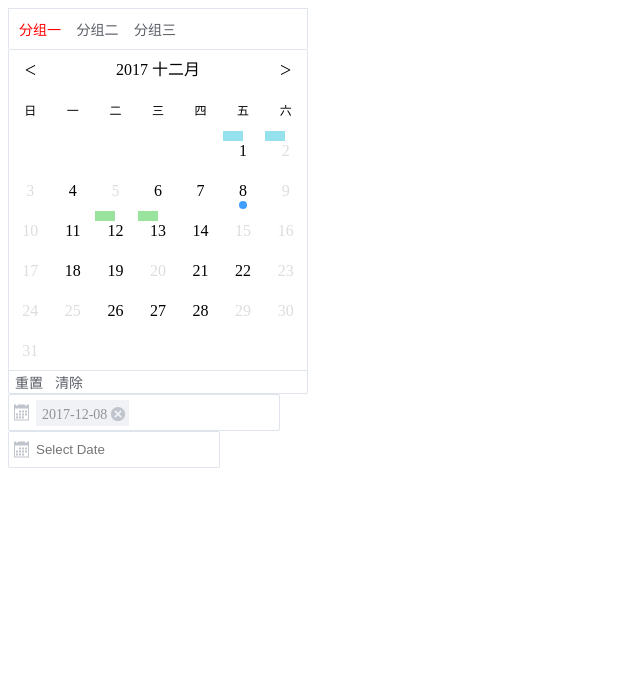
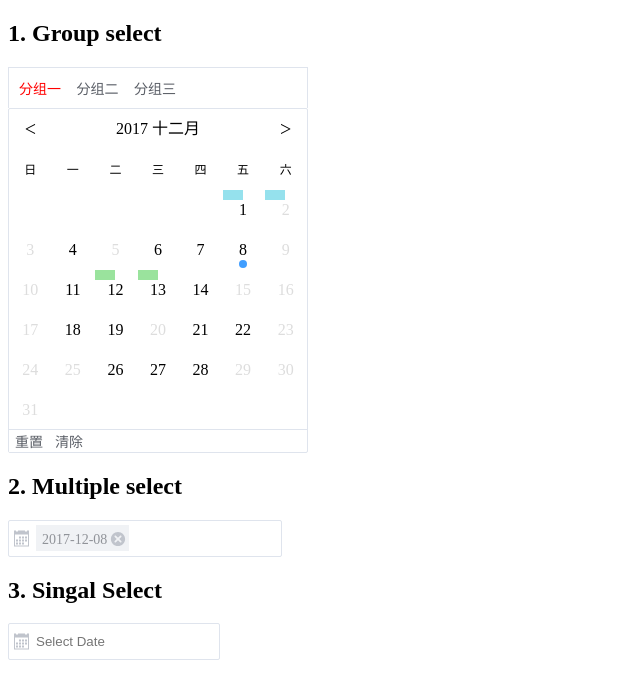
Before and after one commit to ShowJoy/vue-datepicker-freedom, a Vue app: page / in a window 1280 px wide. Shown: the top 698 px of the page, without its empty margins (0-640 px from the left). Built offline with nearby package versions, Linux system fonts and the light colour scheme.

Commit message:
fix bug of select date

```diff
--- a/src/app.vue
+++ b/src/app.vue
@@ -1,5 +1,6 @@
 <template>
   <div>
+    <h2>1. Group select</h2>
     <date-picker inline v-model="date"
       :format="format"
       showTool
@@ -10,9 +11,9 @@
       :disabled="disabled"
       @selected="changeDate">
     </date-picker>
-    <br/>
+    <h2>2. Multiple select</h2>
     <date-picker clearable calendarButton showTool :height="35" @selected="changeDate" placeholder="Select Date" :format="format" v-model="date1"></date-picker>
-    <br/>
+    <h2>3. Singal Select</h2>
     <date-picker placeholder="Select Date" clearable @selected="changeDate" v-model="date2"></date-picker>
   </div>
 </template>
@@ -26,17 +27,17 @@ export default {
   data() {
     return {
       date2: '',
-      date1: [new Date(2017, 11, 8).setHours(0, 0, 0, 0)],
-      date: [new Date(2017, 11, 8).setHours(0, 0, 0, 0)],
+      date1: [+new Date(2017, 11, 8)],
+      date: [+new Date(2017, 11, 8)],
       format: 'yyyy-MM-dd',
       dayGroups: [{
         type: 1,
         class: 'picker-group1',
-        days: [new Date(2017, 11, 12).setHours(0, 0, 0, 0), new Date(2017, 11, 13).setHours(0, 0, 0, 0)]
+        days: [+new Date(2017, 11, 12), +new Date(2017, 11, 13)]
       }, {
         type: 2,
         class: 'picker-group2',
-        days: [new Date(2017, 11, 1).setHours(0, 0, 0, 0), new Date(2017, 11, 2).setHours(0, 0, 0, 0)]
+        days: [+new Date(2017, 11, 1), +new Date(2017, 11, 2).setHours(0, 0, 0, 0)]
       }, {
         type: 3,
         class: 'picker-group3',
--- a/src/component/date-picker.vue
+++ b/src/component/date-picker.vue
@@ -72,7 +72,7 @@
                   :key="day.timestamp"
                   track-by="timestamp"
                   v-bind:class="dayClasses(day)"
-                  @click="selectDate(day)">{{ day.date }}</span>
+                  @click="selectDate(day)"><label>{{ day.date }}</label></span>
             </div>
           </div>
         </template>
@@ -96,7 +96,7 @@
               :key="month.timestamp"
               track-by="timestamp"
               v-bind:class="{ 'selected': month.isSelected, 'disabled': month.isDisabled }"
-              @click.stop="selectMonth(month)">{{ month.month }}</span>
+              @click.stop="selectMonth(month)"><label>{{ month.month }}</label></span>
           </div>
         </template>
 
@@ -116,7 +116,7 @@
               :key="year.timestamp"
               track-by="timestamp"
               v-bind:class="{ 'selected': year.isSelected, 'disabled': year.isDisabled }"
-              @click.stop="selectYear(year)">{{ year.year }}</span>
+              @click.stop="selectYear(year)"><label>{{ year.year }}</label></span>
           </div>
         </template>
 
@@ -938,6 +938,7 @@ export default {
      * @param {Date|String|null} date
      */
     setValue (date) {
+      console.log('ddd');
       if (typeof date === 'string') {
         let parsed = new Date(date);
         date = isNaN(parsed.valueOf()) ? null : parsed;
@@ -950,9 +951,9 @@ export default {
       if (Utils.isValidDate(date)) {
         this.selectedDate = date;
         this.setPageDate(date);
-      } else if (Utils.isArray(date) && !isNaN(date[0])) {
-        this.selectedDate = new Date(date[0]);
-        this.setPageDate(date[0]);
+      } else if (Utils.isArray(date) && !isNaN(date[date.length - 1])) {
+        this.selectedDate = new Date(date[date.length - 1]);
+        this.setPageDate(date[date.length - 1]);
       }
     },
     setPageDate (date) {
@@ -1030,18 +1031,13 @@ export default {
       this.defaultValue =  Utils.copy(this.value);
     },
     init () {
-      if (this.value) {
-        this.setValue(this.value);
-      }
-      if (this.isInline) {
-        this.setInitialView();
-      }
+      this.isInline && this.setInitialView();
+      this.dayGroups = Utils.copy(this.defaultDayGroups);
+      this.setDefaultValue();
     }
   },
   mounted () {
     this.init();
-    this.dayGroups = Utils.copy(this.defaultDayGroups);
-    this.setDefaultValue();
   }
 }
 </script>
@@ -1126,7 +1122,7 @@ $border = 1px solid #dfe4ed
       cursor pointer
 
     &-fakeinput.is-check
-      width 220px
+      width 222px
     &-fakeinput
       font-size 14px
       position relative
```
